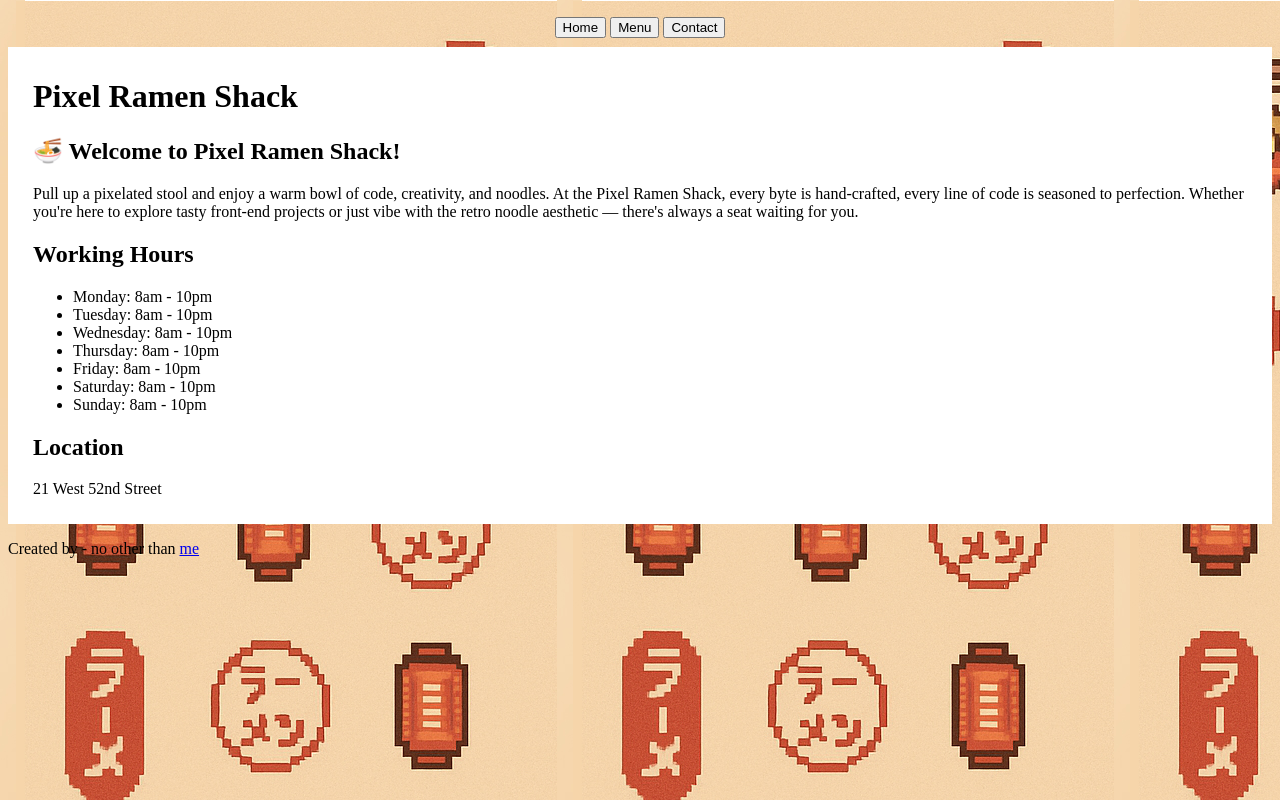
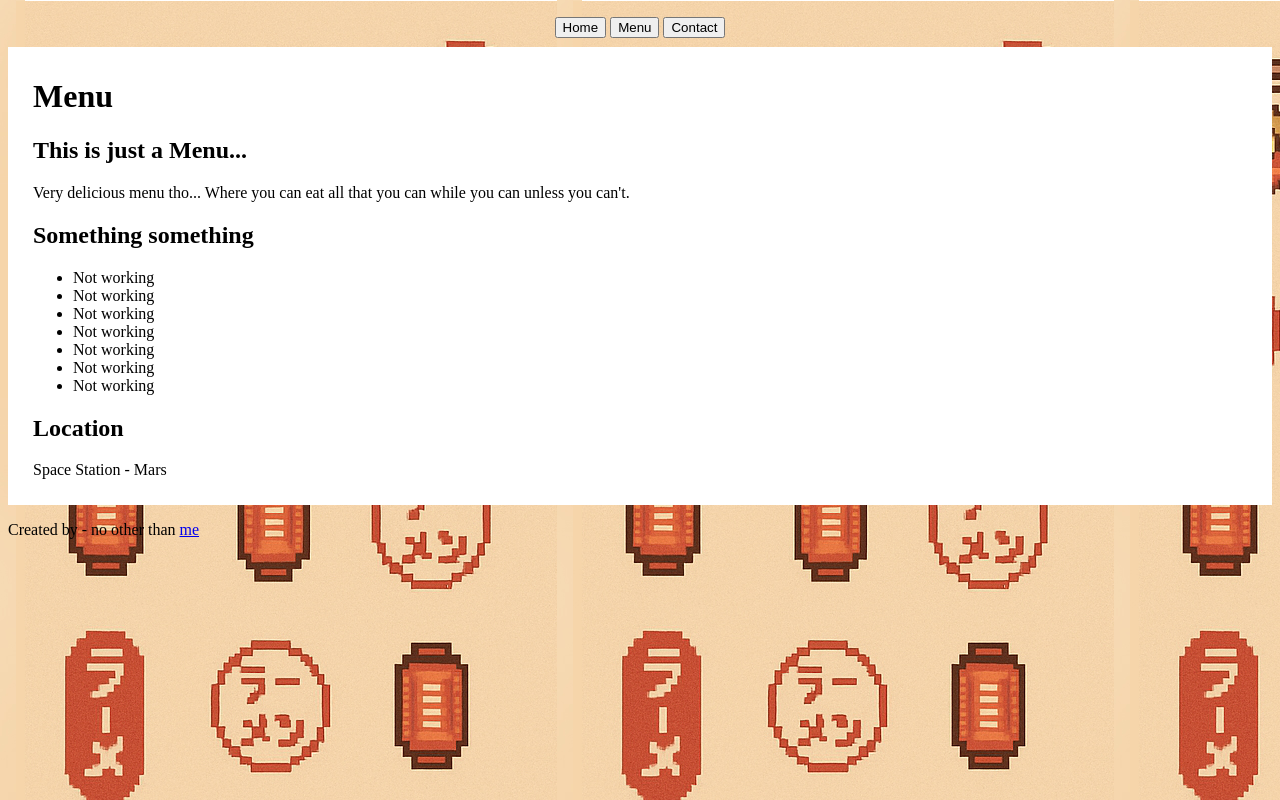
Before and after one commit to stefanmrvic/restaurant-page, a website built with webpack: page src/template.html in a window 1280 px wide. Both pictures are taken after a click on the button "Menu". Built offline with nearby package versions, Linux system fonts and the light colour scheme.

Commit message:
add: menu.js & content.js functionality

```diff
--- a/src/index.js
+++ b/src/index.js
@@ -1,18 +1,14 @@
 import "./styles.css";
-import { generateHome } from "./script/home";
+import { generateHome } from "./pages/home";
+import { generateMenu } from "./pages/menu";
+import { generateContact } from "./pages/contact";
 
 const home = document.getElementById('home');
 const menu = document.getElementById('menu');
 const contact = document.getElementById('contact');
 
+generateHome();
+
 home.addEventListener('click', generateHome);
-// menu.addEventListener('click', generateMenu);
-// contact.addEventListener('click', generateContact);
-
-export function clearPage() {
-    const contentDiv = document.getElementById('content');
-
-    while (contentDiv.firstChild) {
-        contentDiv.removeChild(contentDiv.lastChild);
-    }
-}
+menu.addEventListener('click', generateMenu);
+contact.addEventListener('click', generateContact);
--- /dev/null
+++ b/src/pages/contact.js
@@ -0,0 +1,39 @@
+import { clearChildren, createElement } from "../utils/dom";
+
+export function generateContact() {
+    clearChildren();
+
+    const divContent = document.getElementById('content');
+
+    const divPageName = createElement("div", "page-name");
+    const h1PageHeading = createElement("h1", "page-heading", "Working Hours!");
+
+    divPageName.append(h1PageHeading);
+
+    const divContactIntro = createElement("div", "contact__intro");
+    const h2ContactIntroHeading = createElement("h2", "contact__intro__heading", "These are our working hours, homie.");
+    const pContactIntroText = createElement("p", "contact__intro__text", "If you're wondering if you should pull up or not, that's a sign that you definitely should, homie.");
+
+    divContactIntro.append(h2ContactIntroHeading, pContactIntroText);
+
+    const ul = document.createElement("ul");
+
+    const liMonday = createElement("li", "contact__hours__day", "Monday: Ask yo momma");
+    const liTuesday = createElement("li", "contact__hours__day", "Tuesday: Ask yo momma");
+    const liWednesday = createElement("li", "contact__hours__day", "Wednesday: Ask yo momma");
+    const liThursday = createElement("li", "contact__hours__day", "Thursday: Ask yo momma");
+    const liFriday = createElement("li", "contact__hours__day", "Friday: Ask yo momma");
+    const liSaturday = createElement("li", "contact__hours__day", "Saturday: Ask yo momma");
+    const liSunday = createElement("li", "contact__hours__day", "Sunday: Ask yo momma");
+
+    ul.append(liMonday, liTuesday, liWednesday, liThursday, liFriday, liSaturday, liSunday);
+    divContactIntro.append(ul);
+
+    const divContactLocation = createElement("div", "contact__location");
+    const h2ContactLocationHeadline = createElement("h2", "contact__location__headline", "Location");
+    const pContactLocationText = createElement("p", "contact__location__text", "You already know man, stop fooling around!");
+
+    divContactLocation.append(h2ContactLocationHeadline, pContactLocationText);
+
+    divContent.append(divPageName, divContactIntro, divContactLocation);
+}
--- a/src/script/home.js
+++ b/src/pages/home.js
@@ -1,16 +1,7 @@
-import { clearPage } from "../index.js"
-
-function createElement(ele, className = null, text = null) {
-    const element = document.createElement(ele);
-    if (text) element.textContent = text;
-    if (className) element.classList.add(className);
-
-    return element;
-}
-
+import { clearChildren, createElement } from "../utils/dom";
 
 export function generateHome() {
-    clearPage();
+    clearChildren();
 
     const divContent = document.getElementById('content');
 
--- /dev/null
+++ b/src/pages/menu.js
@@ -0,0 +1,42 @@
+import { clearChildren, createElement } from "../utils/dom.js";
+
+export function generateMenu() {
+    clearChildren();
+
+    const divContent = document.getElementById('content');
+
+    const divPageName = createElement("div", "page-name");
+    const h1PageHeading = createElement("h1", "page-heading", "Menu");
+
+    divPageName.append(h1PageHeading);
+
+    const divMenuIntro = createElement("div", "menu__intro");
+    const h2MenuIntroHeading = createElement("h2", "menu__intro__heading", "This is just a Menu...");
+    const pMenuIntroText = createElement("p", "menu__intro__text", "Very delicious menu tho... Where you can eat all that you can while you can unless you can't.");
+
+    divMenuIntro.append(h2MenuIntroHeading, pMenuIntroText);
+
+    const divMenuHours = createElement("div", "menu__hours");
+    const h2MenuHoursHeading = createElement("h2", "menu__hours__heading", "Something something");
+
+    const ul = document.createElement("ul");
+
+    const liMonday = createElement("li", "menu__hours__day", "Not working");
+    const liTuesday = createElement("li", "menu__hours__day", "Not working");
+    const liWednesday = createElement("li", "menu__hours__day", "Not working");
+    const liThursday = createElement("li", "menu__hours__day", "Not working");
+    const liFriday = createElement("li", "menu__hours__day", "Not working");
+    const liSaturday = createElement("li", "menu__hours__day", "Not working");
+    const liSunday = createElement("li", "menu__hours__day", "Not working");
+
+    ul.append(liMonday, liTuesday, liWednesday, liThursday, liFriday, liSaturday, liSunday);
+    divMenuHours.append(h2MenuHoursHeading, ul);
+
+    const divMenuLocation = createElement("div", "menu__location");
+    const h2MenuLocationHeadline = createElement("h2", "menu__location__headline", "Location");
+    const pMenuLocationText = createElement("p", "menu__location__text", "Space Station - Mars");
+
+    divMenuLocation.append(h2MenuLocationHeadline, pMenuLocationText);
+
+    divContent.append(divPageName, divMenuIntro, divMenuHours, divMenuLocation);
+}
--- a/src/template.html
+++ b/src/template.html
@@ -17,30 +17,30 @@
         <div class="page-name">
             <h1 class="page-heading">Pixel Ramen Shack</h1>
         </div>
-        <div class="home__intro">
-           <h2 class="home__intro__heading">🍜 Welcome to Pixel Ramen Shack!</h2>
-           <p class="home__intro__text">
+        <div class="menu__intro">
+           <h2 class="menu__intro__heading">🍜 Welcome to Pixel Ramen Shack!</h2>
+           <p class="menu__intro__text">
                 Pull up a pixelated stool and enjoy a warm bowl of code, creativity, and noodles.
                 At the Pixel Ramen Shack, every byte is hand-crafted, every line of code is seasoned to perfection.
 
                 Whether you're here to explore tasty front-end projects or just vibe with the retro noodle aesthetic — there's always a seat waiting for you.
             </p>
         </div>
-        <div class="home__hours">
-            <h2 class="home__hours__heading">Working Hours</h2>
+        <div class="menu__hours">
+            <h2 class="menu__hours__heading">Working Hours</h2>
             <ul>
-                <li class="home__hours__day">Monday: 8am - 10pm</li>
-                <li class="home__hours__day">Tuesday: 8am - 10pm</li>
-                <li class="home__hours__day">Wednesday: 8am - 10pm</li>
-                <li class="home__hours__day">Thursday: 8am - 10pm</li>
-                <li class="home__hours__day">Friday: 8am - 10pm</li>
-                <li class="home__hours__day">Saturday: 8am - 10pm</li>
-                <li class="home__hours__day">Sunday: 8am - 10pm</li>
+                <li class="menu__hours__day">Monday: 8am - 10pm</li>
+                <li class="menu__hours__day">Tuesday: 8am - 10pm</li>
+                <li class="menu__hours__day">Wednesday: 8am - 10pm</li>
+                <li class="menu__hours__day">Thursday: 8am - 10pm</li>
+                <li class="menu__hours__day">Friday: 8am - 10pm</li>
+                <li class="menu__hours__day">Saturday: 8am - 10pm</li>
+                <li class="menu__hours__day">Sunday: 8am - 10pm</li>
             </ul>
         </div>
-        <div class="home__location">
-            <h2 class="home__location__headline">Location</h2>
-            <p class="home__location__text">21 West 52nd Street</p>
+        <div class="menu__location">
+            <h2 class="menu__location__headline">Location</h2>
+            <p class="menu__location__text">21 West 52nd Street</p>
         </div>
     </div>
 
--- /dev/null
+++ b/src/utils/dom.js
@@ -0,0 +1,15 @@
+export function clearChildren() {
+    const contentDiv = document.getElementById('content');
+
+    while (contentDiv.firstChild) {
+        contentDiv.removeChild(contentDiv.lastChild);
+    }
+}
+
+export function createElement(ele, className = null, text = null) {
+    const element = document.createElement(ele);
+    if (text) element.textContent = text;
+    if (className) element.classList.add(className);
+
+    return element;
+}
```
